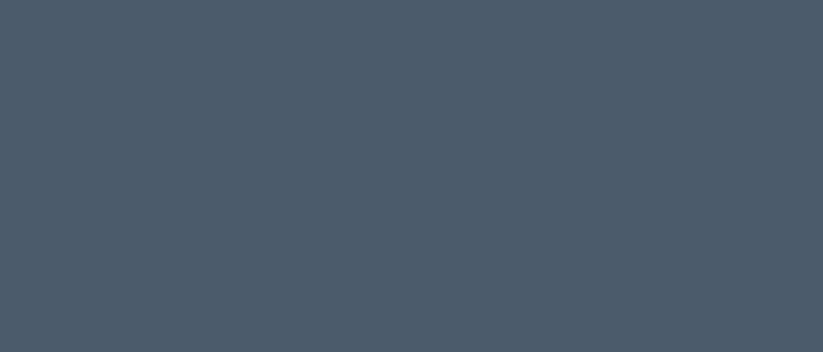
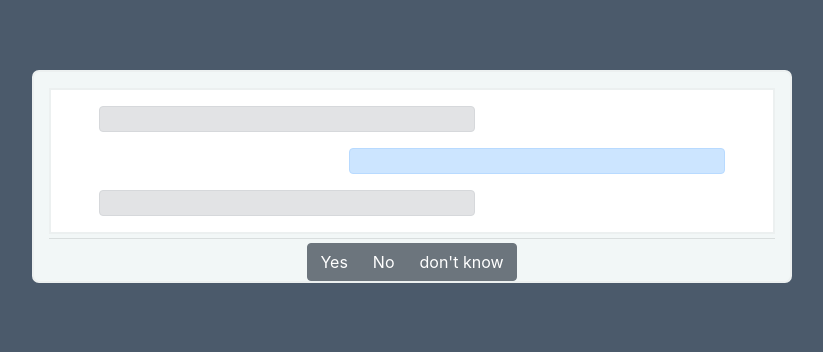
Before and after one commit to opendatasoft/semantic-bot, a Django app: page /chatbot/1/ in a window 1280 px wide. Before the commit the part shown is empty. Shown: the top 352 px of the page, without its empty margins (228-1051 px from the left). Run offline with Django 3.2, Linux system fonts and the light colour scheme; some libraries are stand-ins or nearby versions.

Commit message:
vu js integration

```diff
--- a/chat/templates/chatbot_semantize.html
+++ b/chat/templates/chatbot_semantize.html
@@ -4,18 +4,18 @@
 <head>
     <link rel="stylesheet" href="https://maxcdn.bootstrapcdn.com/bootstrap/4.0.0/css/bootstrap.min.css" integrity="sha384-Gn5384xqQ1aoWXA+058RXPxPg6fy4IWvTNh0E263XmFcJlSAwiGgFAW/dAiS6JXm" crossorigin="anonymous">
     <link rel="stylesheet" type="text/css" href="{% static "chat/chat.css" %}">
-    <script src="https://unpkg.com/vue"></script>
     <meta charset="utf-8">
     <meta name="viewport" content="width=device-width, initial-scale=1, shrink-to-fit=no">
     <title>Chatbot semantize</title>
+    <script src="https://unpkg.com/vue"></script>
 </head>
 <body class="Global-container">
-<div class="container" id="app">
+<div class="container">
   <div class="row"></div>
   <div class="row">
     <div class="col-lg-2">
     </div>
-    <div class="col-lg-8 Chat-container">
+    <div class="col-lg-8 Chat-container" id="app">
       <div class="Messages-container">
         <div v-for="msg in messages">
           <div v-if="msg.type == 'bot'" class="row">
@@ -42,7 +42,7 @@
           <div class="btn-group" role="group" aria-label="Basic example">
             <button type="button" v-on:click="user_message('Yes.')" class="btn btn-secondary">Yes</button>
             <button type="button" v-on:click="user_message('No.')" class="btn btn-secondary">No</button>
-            <button type="button" v-on:click="user_message('I don't know.')" class="btn btn-secondary">don't know</button>
+            <button type="button" v-on:click="user_message('I do not know.')" class="btn btn-secondary">don't know</button>
           </div>
           </div>
           <div class="col-lg-4"></div>
@@ -53,10 +53,10 @@
     </div>
   </div>
 </div>
+<script>
+var chat = new Vue({
+  el: '#app',
 
-  <script>
-  new Vue({
-    el: '#app',
   data: {
     dataset_id: 'Welcome to My Journal',
     messages: [
@@ -67,10 +67,10 @@
   },
   methods: {
     user_message: function (message) {
-        // `this` fait référence à l'instance de Vue à l'intérieur de `methods`
+      return 1
     }
   }
-  })
+});
 </script>
 <script src="https://code.jquery.com/jquery-3.2.1.slim.min.js" integrity="sha384-KJ3o2DKtIkvYIK3UENzmM7KCkRr/rE9/Qpg6aAZGJwFDMVNA/GpGFF93hXpG5KkN" crossorigin="anonymous"></script>
 <script src="https://cdnjs.cloudflare.com/ajax/libs/popper.js/1.12.9/umd/popper.min.js" integrity="sha384-ApNbgh9B+Y1QKtv3Rn7W3mgPxhU9K/ScQsAP7hUibX39j7fakFPskvXusvfa0b4Q" crossorigin="anonymous"></script>
```
Lines whose indentation alone changed are shown as unchanged.
